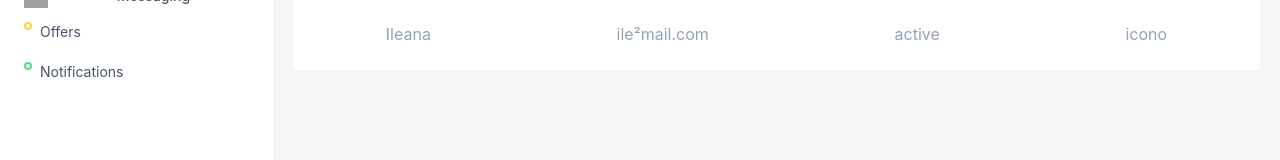
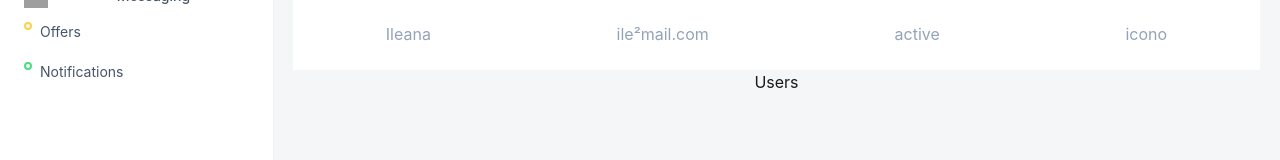
Before and after one commit to ALFONSOVM13/Dashboard-Hotel, a React (Vite) app: page /dashboard/guests in a window 1280 px wide. Shown: the part 504-664 px from the top of the page. Built offline with nearby package versions, Linux system fonts and the light colour scheme; grey boxes are pictures that could not be loaded.

Commit message:
se creo los componentes user y users

```diff
--- /dev/null
+++ b/src/components/User/User.jsx
@@ -0,0 +1,7 @@
+import React from "react";
+
+function User() {
+  return <div>User</div>;
+}
+
+export default User;
--- /dev/null
+++ b/src/components/Users/Users.jsx
@@ -0,0 +1,8 @@
+import React from "react";
+import User from "../User/User";
+
+function Users() {
+  return <div>Users</div>;
+}
+
+export default Users;
--- a/src/pages/Guests/index.jsx
+++ b/src/pages/Guests/index.jsx
@@ -1,4 +1,6 @@
 import { useState } from "react";
+import users from "../../data";
+import Users from "../../components/Users/Users";
 
 function Guests() {
   const [currentPage, setCurrentPage] = useState(1);
@@ -180,6 +182,7 @@ function Guests() {
             <div>active</div>
             <div>icono</div>
           </div>
+          <Users users={users} />
         </div>
       </div>
     </div>
```
